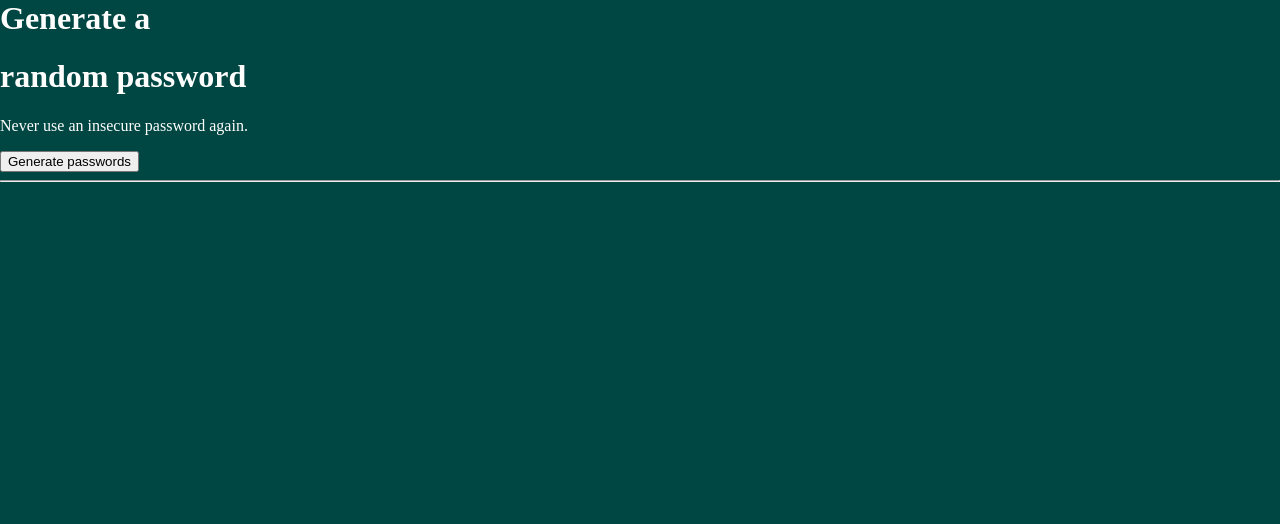
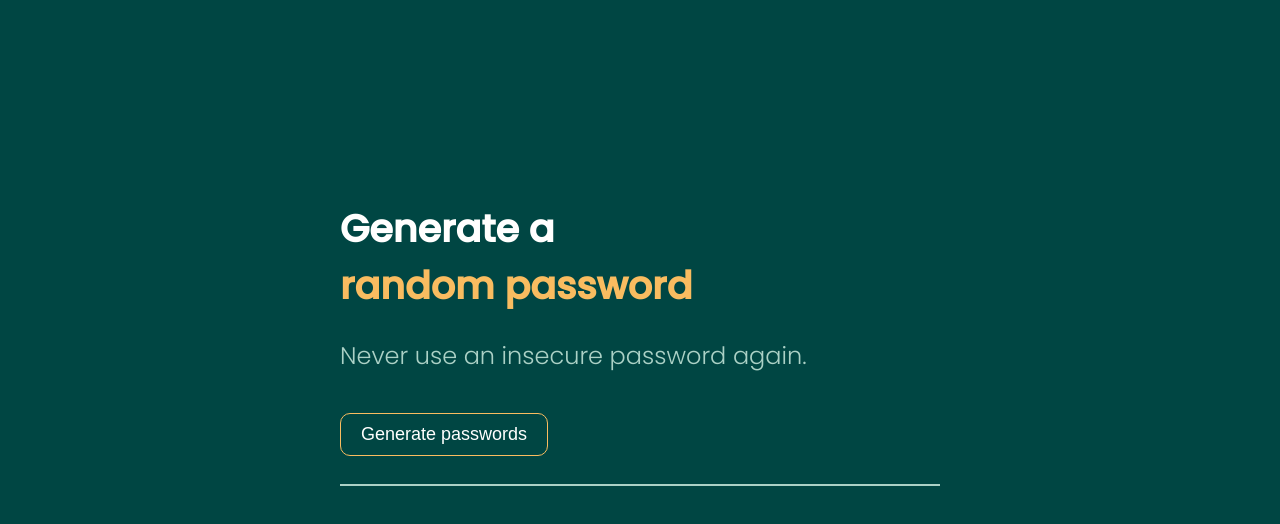
Before and after one commit to sejobasic/35-JavaScript-Projects, a plain HTML site: page password-generator/index.html in a window 1280 px wide. Both pictures are taken after a click on the button "Generate passwords". Drawn offline with Linux system fonts and the light colour scheme.

Commit message:
Password generator Sstyling full CSS

```diff
--- a/password-generator/style.css
+++ b/password-generator/style.css
@@ -1,9 +1,74 @@
-@import url('https://fonts.googleapis.com/css2?family=Poppins:wght@300;500&display=swap');
+@import url('https://fonts.googleapis.com/css2?family=Poppins:wght@300;400;500&display=swap');
 
 body {
   margin: 0;
   box-sizing: border-box;
   width: 100%;
+  font-family: 'Poppins', sans-serif;
   background: #004643;
-  color: #fffffe
+  color: #fffffe;
 }
+
+button {
+  color: #fffffe;
+  background: #004643;
+  font-size: 18px;;
+  border: 1px solid #f9bc60;
+  border-radius: 10px;
+  padding: 10px 20px;
+  margin-bottom: 20px;
+}
+
+button:focus {
+  outline: 0;
+}
+
+button:hover {
+  background: #f9bc60;
+  color: #001e1d;
+  cursor: pointer;
+}
+
+hr {
+  margin-bottom: 20px;
+  border: 0.3px solid #abd1c6;
+}
+
+h1 {
+  font-size: 38px;
+  margin: 0;
+}
+
+span {
+  color: #f9bc60;
+}
+
+p {
+  font-size: 24px;
+  font-weight: 300;
+  color: #abd1c6;
+  margin-bottom: 40px;
+}
+
+.container {
+  margin: 200px auto;
+  width: 600px;
+}
+
+.password-container {
+  display: flex;
+  align-items: center;
+  justify-content: space-between;
+}
+
+.password {
+  background: #abd1c6;
+  color: #001e1d;
+  padding: 10px 30px;
+  border-radius: 10px;
+  opacity: 0.8;
+}
+
+.text-color {
+  color: #f9bc60;
+}
```
